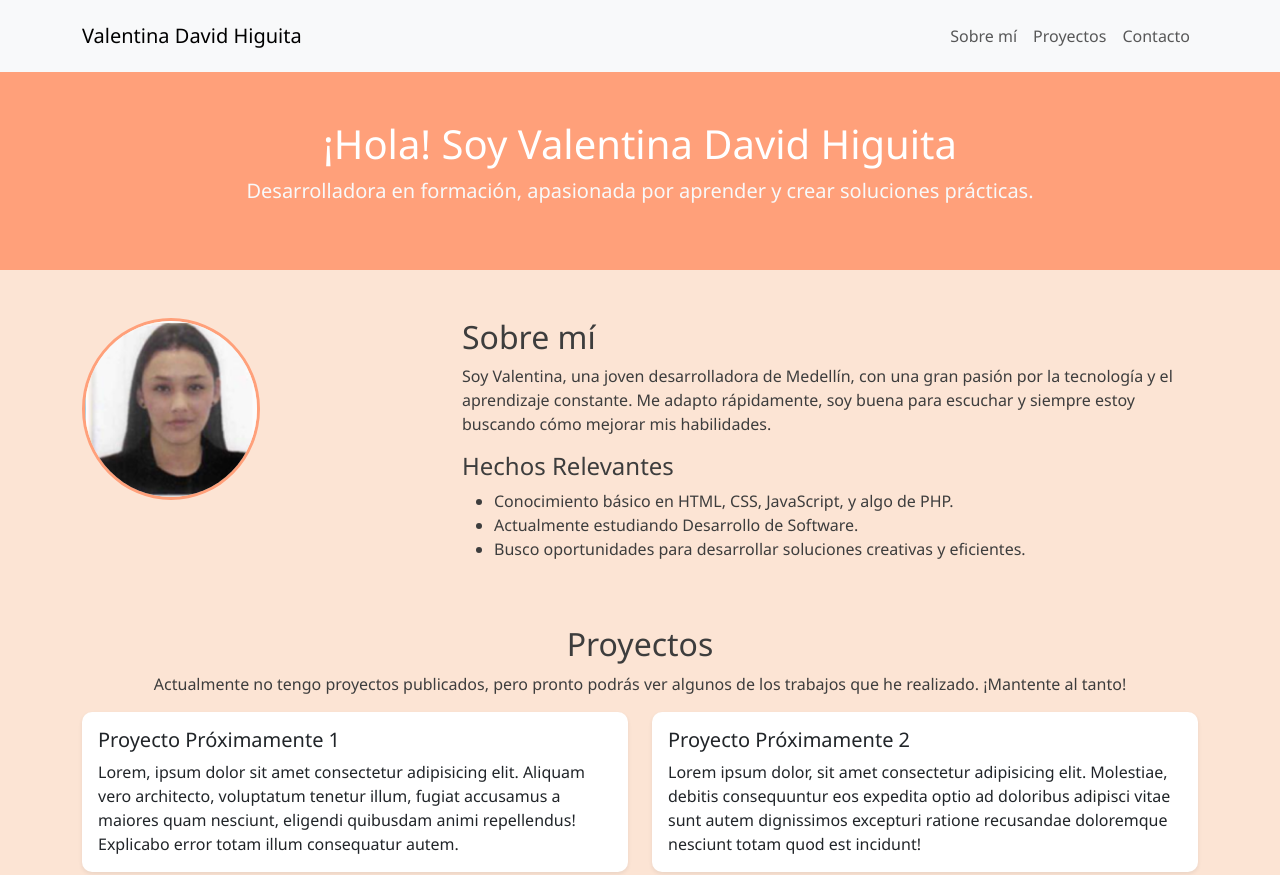
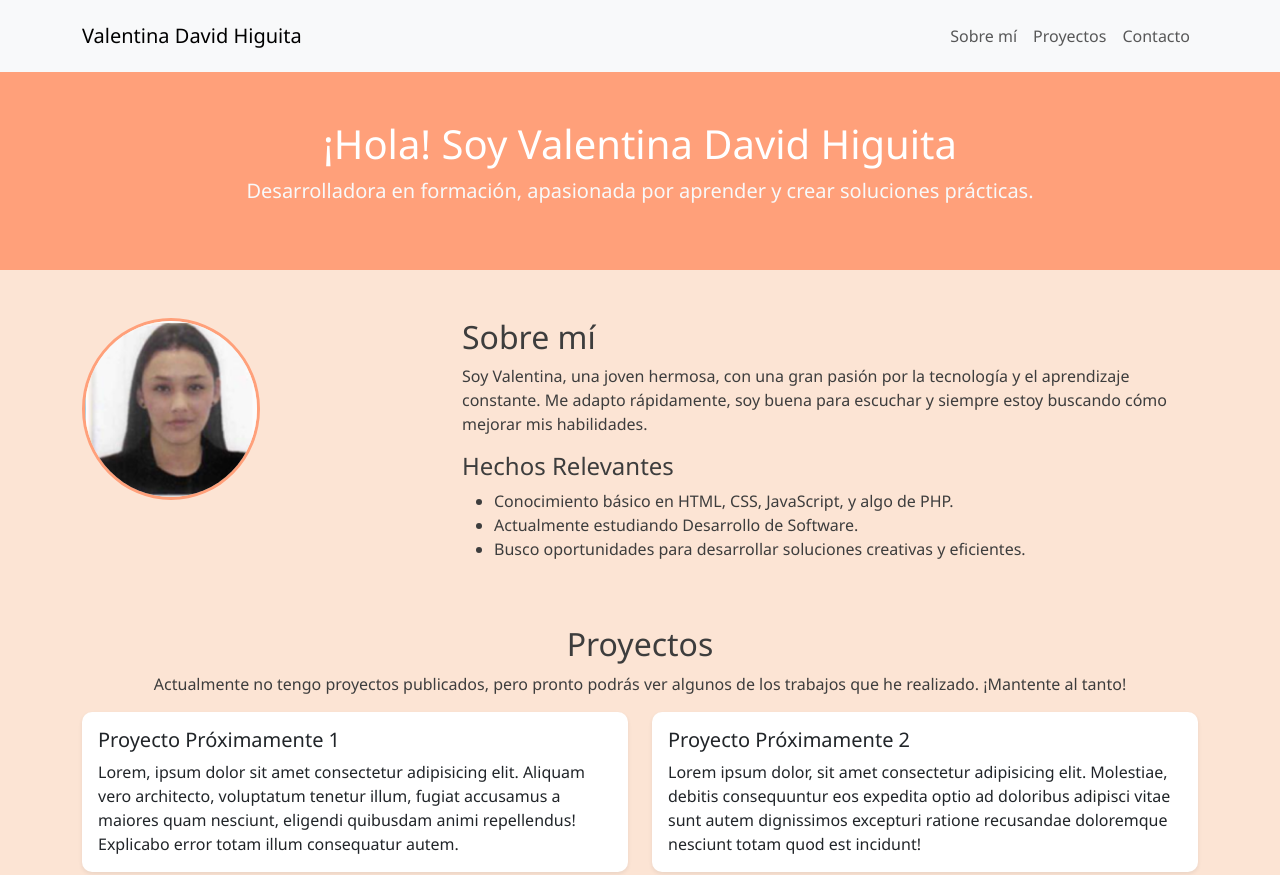
Before and after one commit to ValentinaHiguita/Valentina-Higuita, a plain HTML site: page index.html in a window 1280 px wide. Shown: the top 875 px of the page. Drawn offline with nearby package versions, Linux system fonts and the light colour scheme.

```diff
--- a/index.html
+++ b/index.html
@@ -40,7 +40,7 @@
             </div>
             <div class="col-md-8">
                 <h2>Sobre mí</h2>
-                <p>Soy Valentina, una joven desarrolladora de Medellín, con una gran pasión por la tecnología y el aprendizaje constante. Me adapto rápidamente, soy buena para escuchar y siempre estoy buscando cómo mejorar mis habilidades.</p>
+                <p>Soy Valentina, una joven hermosa, con una gran pasión por la tecnología y el aprendizaje constante. Me adapto rápidamente, soy buena para escuchar y siempre estoy buscando cómo mejorar mis habilidades.</p>
                 <h4>Hechos Relevantes</h4>
                 <ul>
                     <li>Conocimiento básico en HTML, CSS, JavaScript, y algo de PHP.</li>
```
